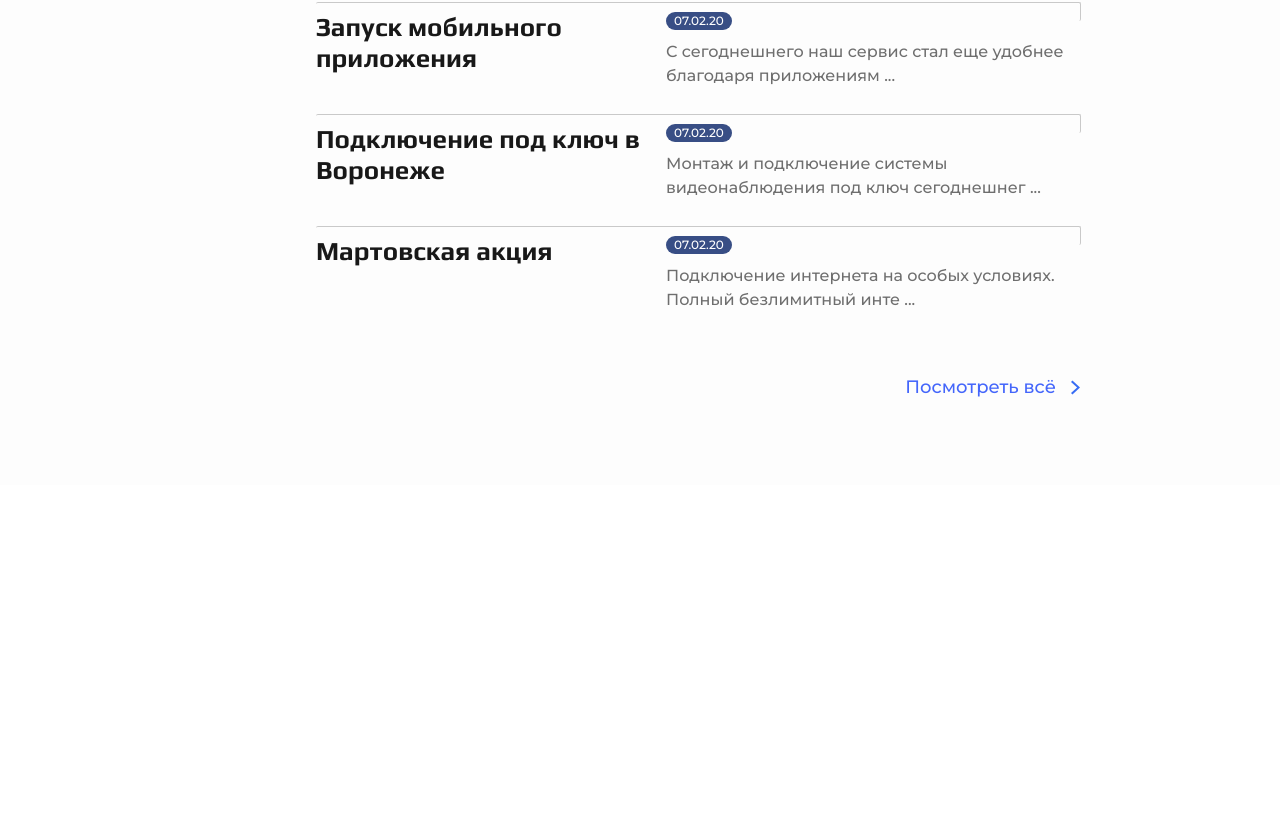
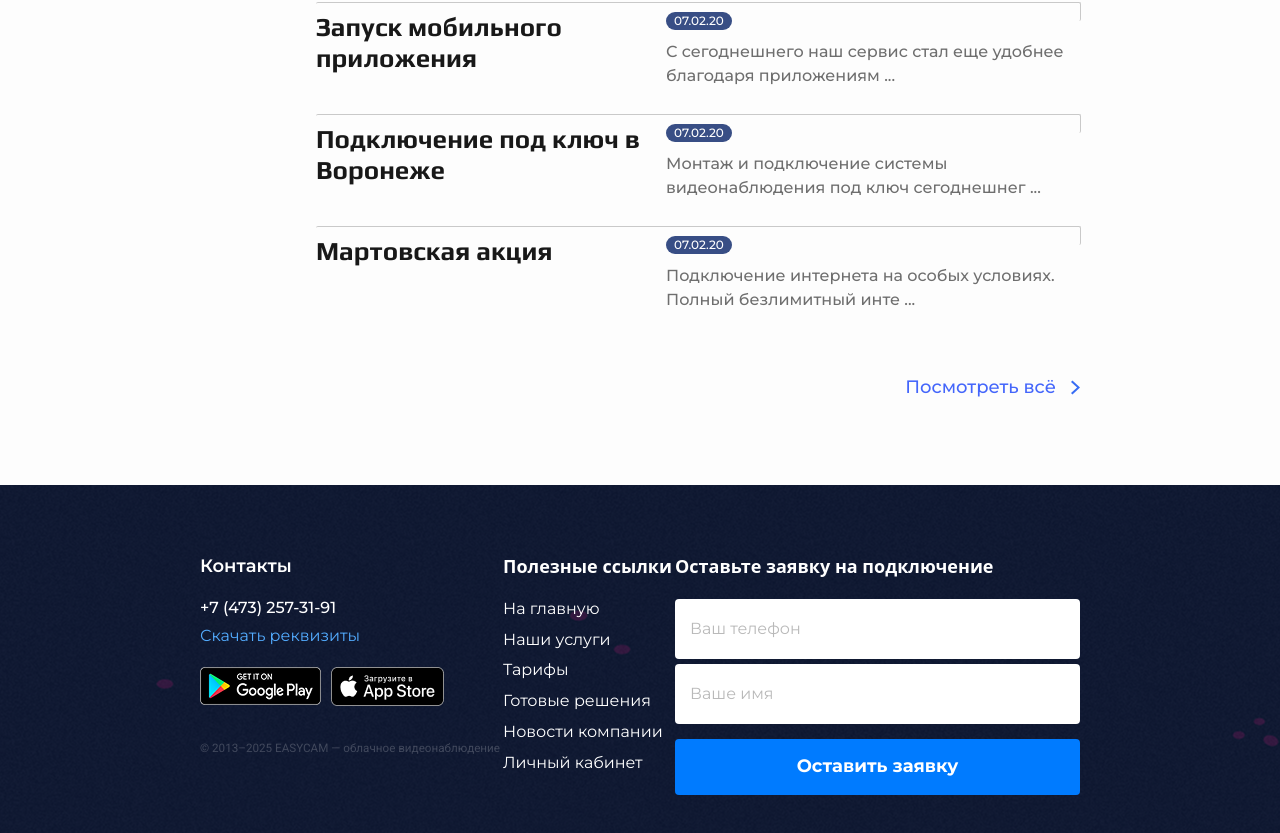
Before and after one commit to EgorEzhkov/camProject, a React (Vite) app: page / in a window 1280 px wide. Shown: the part 4176-5009 px from the top of the page. Before the commit the page ends 4661 px from the top, so only its background shows below. Built offline with nearby package versions, Linux system fonts and the light colour scheme.

Commit message:
footer is Ready

```diff
--- a/src/App.tsx
+++ b/src/App.tsx
@@ -1,6 +1,7 @@
 import "./App.css";
 import CompanyNewsSection from "./components/CompanyNewsSection/CompanyNewsSection";
 import DownloadSection from "./components/DownloadSection/DownloadSection";
+import Footer from "./components/Footer/Footer";
 import Header from "./components/Header/Header";
 import RateSection from "./components/RateSection/RateSection";
 import ServisecSection from "./components/ServisecSection/ServisecSection";
@@ -16,6 +17,7 @@ function App() {
       <RateSection></RateSection>
       <SolutionsForConnectionSection></SolutionsForConnectionSection>
       <CompanyNewsSection></CompanyNewsSection>
+      <Footer></Footer>
     </>
   );
 }
--- a/src/assets/fonts/fonts.css
+++ b/src/assets/fonts/fonts.css
@@ -41,3 +41,10 @@
   font-weight: 700;
   font-style: normal;
 }
+
+@font-face {
+  font-family: "Roboto";
+  src: url("./Roboto/Roboto-Regular.ttf") format("truetype");
+  font-weight: 400;
+  font-style: normal;
+}
--- /dev/null
+++ b/src/components/Footer/Footer.module.css
@@ -0,0 +1,116 @@
+.footer {
+  padding: 70px 200px;
+  margin: 0;
+  background-image: url("../../assets/images/backgroundImageForFooter.png");
+  background-repeat: repeat;
+  display: flex;
+  flex-direction: row;
+  box-sizing: border-box;
+  justify-content: space-between;
+}
+.contactsAndApps {
+  display: flex;
+  flex-direction: column;
+  align-items: start;
+  font-family: "MontSerrat", "Courier New", Courier, monospace;
+}
+.subTitle {
+  font-weight: 600;
+  font-size: 18px;
+  line-height: 130%;
+  margin: 0 0 20px 0;
+}
+.phoneNumber {
+  color: white;
+  text-decoration: none;
+  font-weight: 500;
+  font-size: 16px;
+  line-height: 110%;
+  margin-bottom: 10px;
+}
+
+.downloadLink {
+  text-decoration: none;
+  font-weight: 400;
+  font-size: 16px;
+  line-height: 130%;
+  color: #53acff;
+  margin-bottom: 20px;
+}
+.downloadImageContainer {
+  margin-bottom: 33px;
+  display: flex;
+  gap: 10px;
+}
+.linkHref {
+  max-height: 38px;
+}
+.copyrightContainer {
+  max-width: 300px;
+  width: 100%;
+  text-align: left;
+  margin: 0;
+  font-family: "Roboto", "Courier New", Courier, monospace;
+  font-weight: 400;
+  line-height: 130%;
+  opacity: 0.2;
+  font-size: 14px;
+}
+.copyright {
+}
+.links {
+  margin: 0;
+  padding: 0;
+  text-align: left;
+}
+.list {
+  margin: 0;
+  padding: 0;
+  display: flex;
+  flex-direction: column;
+  gap: 10px;
+  list-style: none;
+  font-family: "MontSerrat", "Courier New", Courier, monospace;
+  font-size: 16px;
+  font-weight: 400;
+  line-height: 130%;
+}
+.listElement {
+  cursor: pointer;
+}
+.formContainer {
+  max-width: 405px;
+  width: 100%;
+  display: flex;
+  flex-direction: column;
+  text-align: start;
+}
+.form {
+  display: flex;
+  flex-direction: column;
+  gap: 5px;
+}
+
+.input {
+  width: 100%;
+  height: 60px;
+  box-sizing: border-box;
+  padding: 20px 15px;
+  font-family: "MontSerrat", "Courier New", Courier, monospace;
+  line-height: 155%;
+  font-size: 16px;
+  border-radius: 4px;
+  border-style: none;
+}
+
+.input:focus {
+  outline: none;
+}
+
+.input::placeholder {
+  opacity: 0.5;
+}
+
+.fontBold {
+  font-weight: 700;
+}
--- /dev/null
+++ b/src/components/Footer/Footer.tsx
@@ -0,0 +1,83 @@
+import styles from "./Footer.module.css";
+import appStore from "../../assets/images/AppStore.png";
+import googlePlay from "../../assets/images/googlePlay.png";
+import Button from "../../ui/Button/Button";
+
+const Footer = () => {
+  return (
+    <>
+      <footer className={styles.footer}>
+        <div className={styles.contactsAndApps}>
+          <h4 className={styles.subTitle}>Контакты</h4>
+          <a href="tel:+74732573191" className={styles.phoneNumber}>
+            +7 (473) 257-31-91
+          </a>
+          <a href="test" className={styles.downloadLink}>
+            Скачать реквизиты
+          </a>
+          <div className={styles.downloadImageContainer}>
+            <a href="test" className={styles.linkHref}>
+              <img src={googlePlay} alt="googlePlay" />
+            </a>
+            <a href="test" className={styles.linkHref}>
+              <img src={appStore} alt="appStore" />
+            </a>
+          </div>
+          <p className={styles.copyrightContainer}>
+            <small className={styles.copyright}>
+              &copy; 2013–{new Date().getFullYear()} EASYCAM — облачное
+              видеонаблюдение
+            </small>
+          </p>
+        </div>
+        <div className={styles.links}>
+          <h4 className={styles.subTitle}>Полезные ссылки</h4>
+          <ul className={styles.list}>
+            <li className={styles.listElement}>На главную</li>
+            <li className={styles.listElement}>Наши услуги</li>
+            <li className={styles.listElement}>Тарифы</li>
+            <li className={styles.listElement}>Готовые решения</li>
+            <li className={styles.listElement}>Новости компании</li>
+            <li className={styles.listElement}>Личный кабинет</li>
+          </ul>
+        </div>
+        <div className={styles.formContainer}>
+          <h4 className={`${styles.subTitle} ${styles.fontBold}`}>
+            Оставьте заявку на подключение
+          </h4>
+          <form
+            action=""
+            className={styles.form}
+            onSubmit={(e) => {
+              e.preventDefault();
+              console.log("Форма отправлена");
+            }}
+          >
+            <input
+              type="tel"
+              className={styles.input}
+              placeholder="Ваш телефон"
+            />
+            <input
+              type="text"
+              className={styles.input}
+              placeholder="Ваше имя"
+            />
+            <Button
+              fontFamily="Montserrat"
+              fontWeight="Bold"
+              fontSize={18}
+              backgroundColor={true}
+              padding="18px 0"
+              buttonMargin="10px 0 0 0"
+            >
+              Оставить заявку
+            </Button>
+          </form>
+        </div>
+      </footer>
+    </>
+  );
+};
+
+export default Footer;
```
Also changed, not shown: src/assets/fonts/Roboto/Roboto-Regular.ttf (added), src/assets/images/backgroundImageForFooter.png (added).
